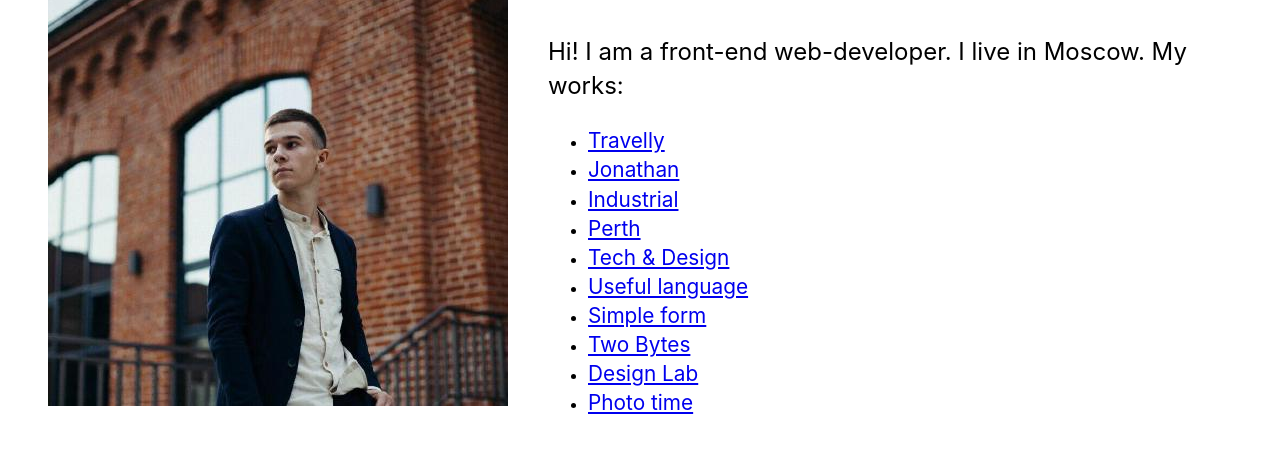
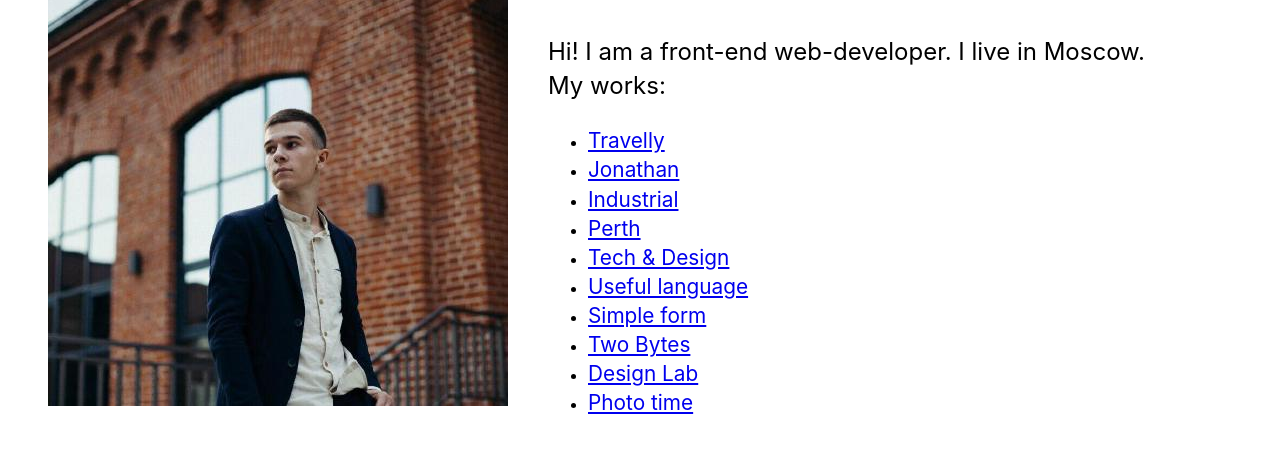
Before and after one commit to sqandreev/sqandreev.github.io, a plain HTML site: page index.html in a window 1280 px wide. Shown: the part 102-554 px from the top of the page. Drawn offline with Linux system fonts and the light colour scheme.

Commit message:
Update index.html

```diff
--- a/index.html
+++ b/index.html
@@ -76,7 +76,7 @@
     <section>
       <h1>Vladislav Andreev</h1>
       <p>
-        Hi! I am a front-end web-developer. I live in Moscow. My works: <br>
+        Hi! I am a front-end web-developer. I live in Moscow. <br> My works: <br>
       </p>
       <ul>
         <li>
```
